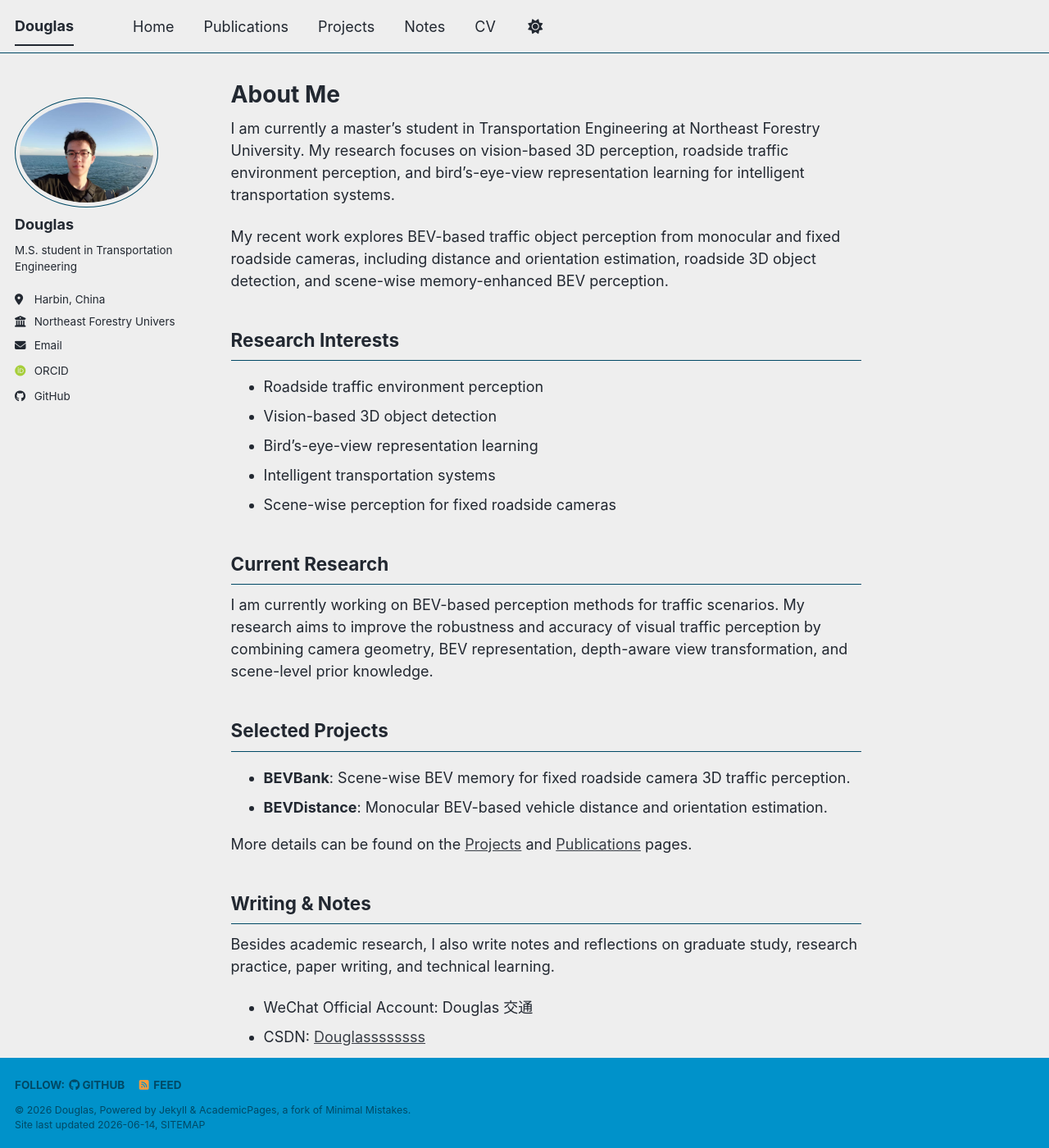
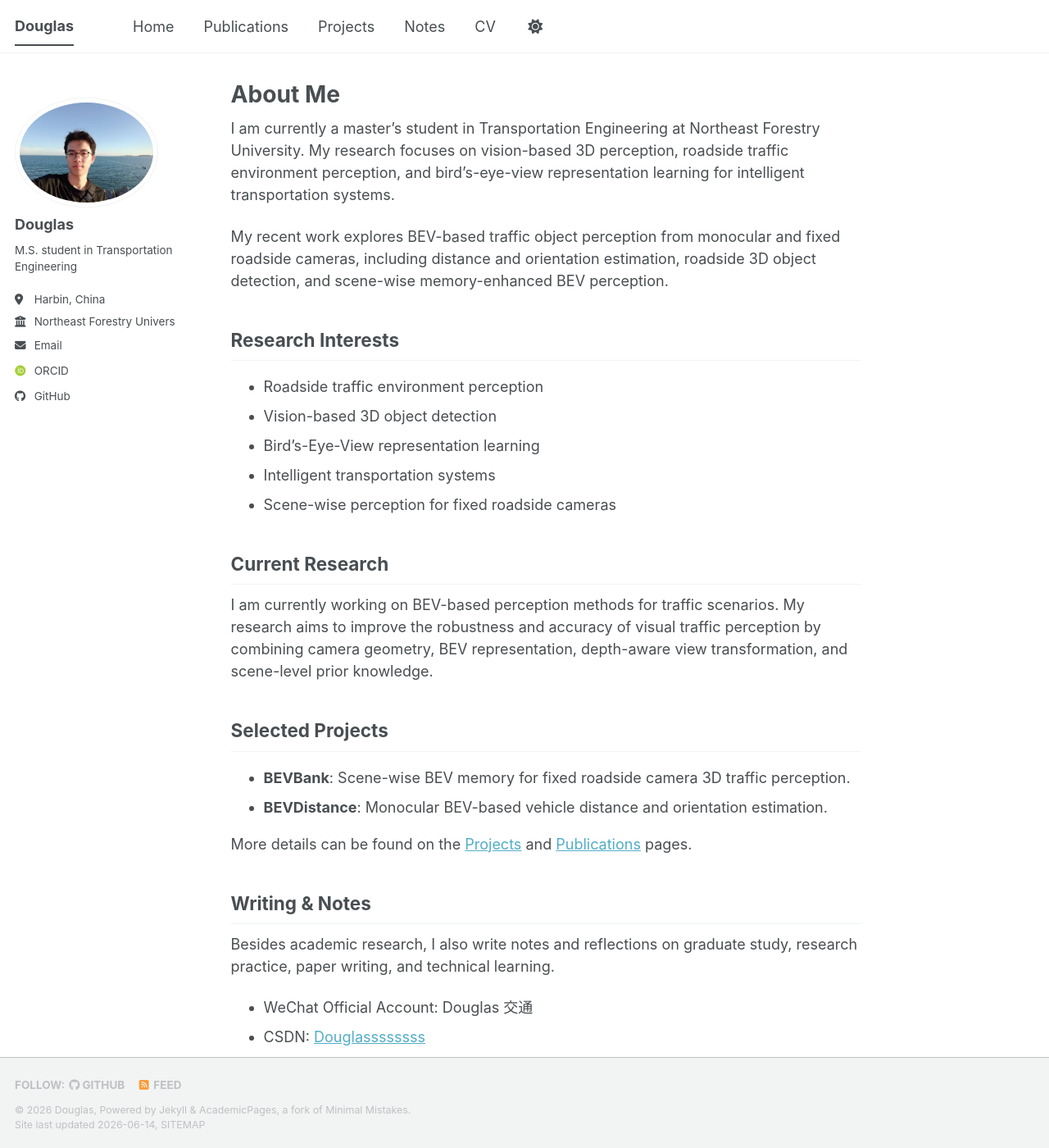
Before and after one commit to Douglassssss/Douglassssss.github.io, a Jekyll site: the page built from _pages/about.md, in a window 1280 px wide and 1400 px high. Shown: the whole window at 82% size. Built offline with Jekyll 4.4.1, drawn with Linux system fonts in a browser that asks for light colours; some web fonts are replaced; a script bundle is joined from its source files by our own code; library files that are not in the unit come from our copies.

Commit message:
Polish homepage style

```diff
--- a/_config.yml
+++ b/_config.yml
@@ -8,7 +8,7 @@
 
 # Basic Site Settings
 locale                   : "en-US"
-site_theme               : "air" # The available themes options are "default", "air", "sunrise", "mint", "dirt" and "contrast"
+site_theme               : "default" # The available themes options are "default", "air", "sunrise", "mint", "dirt" and "contrast"
 title                    : "Douglas"
 title_separator          : "-"
 name                     : &name "Douglas"
--- a/_pages/about.md
+++ b/_pages/about.md
@@ -15,7 +15,7 @@ My recent work explores BEV-based traffic object perception from monocular and f
 
 * Roadside traffic environment perception
 * Vision-based 3D object detection
-* Bird's-eye-view representation learning
+* Bird's-Eye-View representation learning
 * Intelligent transportation systems
 * Scene-wise perception for fixed roadside cameras
 
```
